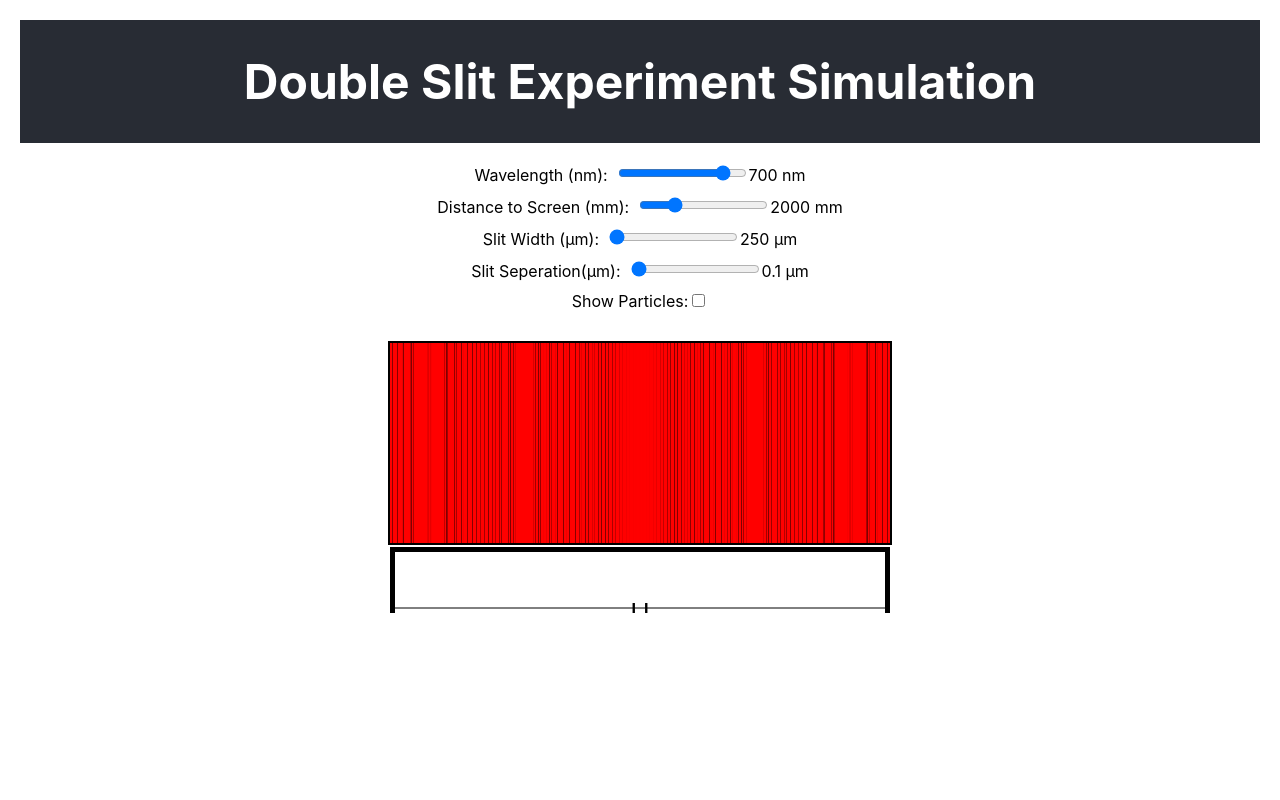
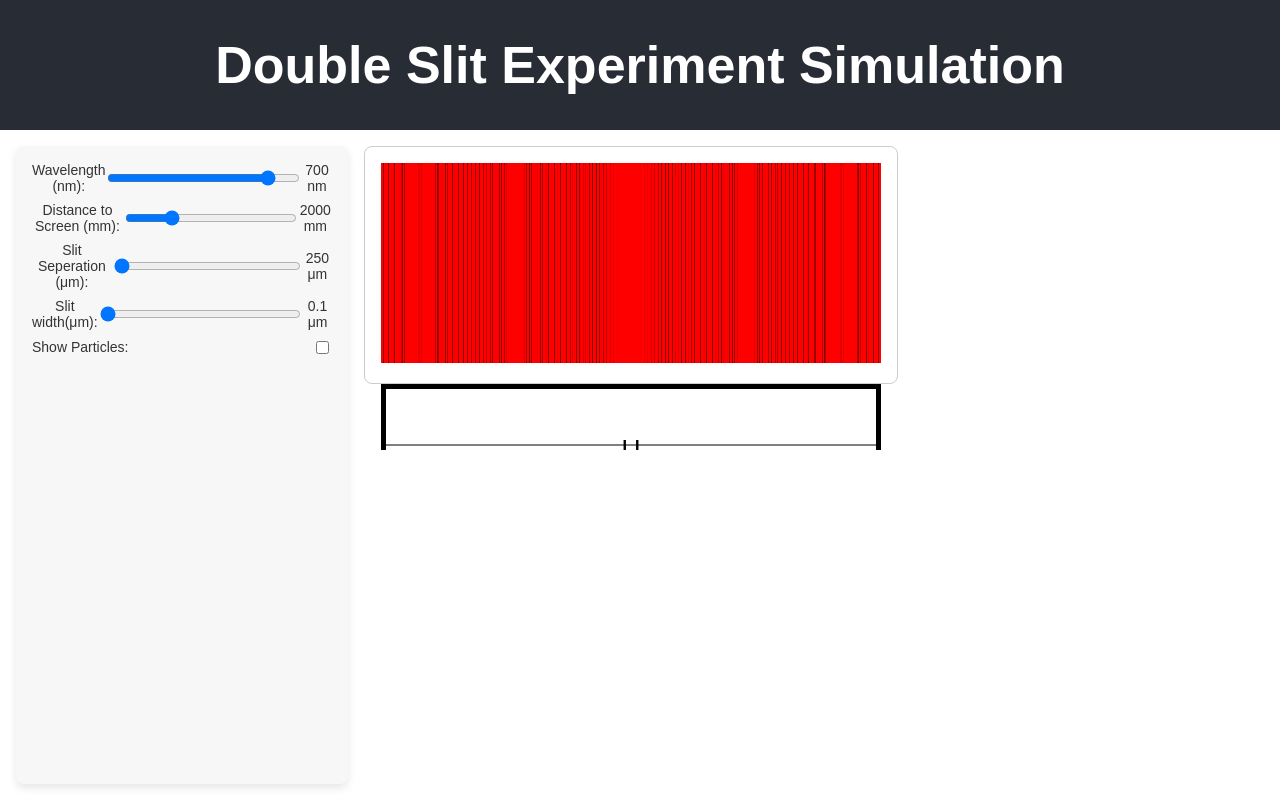
Before and after one commit to cameronjobson/QuantumComputing, a React (Create React App) app in the folder double-slit-experiment/: page / in a window 1280 px wide. Built offline with nearby package versions, Linux system fonts and the light colour scheme.

Commit message:
Stylesheet adjustments and color visualization

```diff
--- a/double-slit-experiment/src/App.css
+++ b/double-slit-experiment/src/App.css
@@ -1,41 +1,102 @@
+/* App.css */
+
 .App {
   text-align: center;
-  padding: 20px;
+  font-family: 'Arial', sans-serif;
+  color: #333;
+  margin: 0;
+  padding: 0;
+  display: flex;
+  flex-direction: column;
+  height: 100vh;
 }
 
 .App-header {
   background-color: #282c34;
   min-height: 10vh;
   display: flex;
+  flex-direction: column;
   align-items: center;
   justify-content: center;
-  font-size: 24px;
+  font-size: calc(10px + 2vmin);
   color: white;
 }
 
 .controls {
-  margin: 20px 0;
+  margin: 1rem;
+  padding: 1rem;
+  border-radius: 8px;
+  background: #f7f7f7;
+  box-shadow: 0 4px 8px rgba(0,0,0,0.1);
   display: flex;
   flex-direction: column;
+  max-width: 300px; /* Fixed max-width to avoid resizing */
+}
+
+label {
+  display: flex;
+  align-items: center;
+  justify-content: space-between;
+  margin-bottom: 0.5rem;
+  font-size: 14px;
+}
+
+input[type="range"] {
+  width: 100%;
+  cursor: pointer;
+}
+
+input[type="checkbox"] {
+  margin-left: 0.5rem;
+}
+
+.WaveInterferenceContainer {
+  border: 1px solid #ccc;
+  padding: 1rem;
+  margin-top: 1rem;
+  border-radius: 8px;
+}
+
+.DoubleSlitContainer {
+  margin-top: 1rem;
+}
+
+/* Flex layout for main content */
+.main-content {
+  display: flex;
+  flex: 1;
+}
+
+.controls-container {
+  flex-basis: 300px; /* Fixed width for the controls */
+}
+
+.visualization-container {
+  flex: 1;
+  display: flex;
+  flex-direction: column;
+  justify-content: center;
   align-items: center;
 }
 
-.controls label {
-  margin-bottom: 10px;
+.visualization {
+  max-width: 90%;
+  margin: auto;
 }
 
-.controls input[type="range"] {
-  margin-left: 10px;
+/* Responsive adjustments */
+@media (max-width: 768px) {
+  .main-content {
+    flex-direction: column;
+  }
+
+  .controls-container,
+  .visualization-container {
+    flex-basis: auto;
+    width: 100%;
+  }
+
+  .visualization {
+    max-width: 100%;
+  }
 }
-
-.controls span {
-  margin-left: 10px;
-}
-
-.WaveInterferenceContainer {
-  display: flex;
-  justify-content: center;
-  align-items: center;
-  border: 2px solid #000; /* Border style, width, and color */
-  display: inline-flex;
-}
--- a/double-slit-experiment/src/App.js
+++ b/double-slit-experiment/src/App.js
@@ -19,7 +19,9 @@ function App() {
       <header className="App-header">
         <h1>Double Slit Experiment Simulation</h1>
       </header>
-      <div className="controls">
+      <div style={{ display: "flex", flexGrow: 1}}>
+        <div style={{ display: "flex" }}>
+          <div className="controls" style={{ marginRight: "1rem" ,width: '500px' }}>
             <label>
               Wavelength (nm):
               <input
@@ -43,18 +45,18 @@ function App() {
               {distance} mm
             </label>
             <label>
-          Slit Width (μm):
+              Slit Seperation (μm):
               <input
                 type="range"
-            min="300"
-            max="1000"
+                min="800"
+                max="1500"
                 value={slitSeparation}
                 onChange={(e) => setSlitSeparation(Number(e.target.value))}
               />
               {slitSeparation} μm
             </label>
             <label>
-          Slit Seperation(μm):
+              Slit width(μm):
               <input
                 type="range"
                 min="300"
@@ -98,6 +100,7 @@ function App() {
               </label>
             )}
           </div>
+          <div style={{ flex: 1 }}>
             <div className="WaveInterferenceContainer">
               <WaveInterference
                 wavelength={wavelength}
@@ -119,6 +122,9 @@ function App() {
               />
             </div>
           </div>
+        </div>
+      </div>
+    </div>
   );
 }
 
--- a/double-slit-experiment/src/ParticleCanvas.js
+++ b/double-slit-experiment/src/ParticleCanvas.js
@@ -1,8 +1,8 @@
 // ParticleCanvas.js
 
 import React, { useRef, useEffect } from 'react';
-
-const ParticleCanvas = ({ points, probabilityDensity, numPhotons }) => {
+import { wavelengthToColor } from './WaveCanvas';
+const ParticleCanvas = ({ points, probabilityDensity, numPhotons,wavelength }) => {
   const canvasRef = useRef(null);
 
   useEffect(() => {
@@ -12,7 +12,15 @@ const ParticleCanvas = ({ points, probabilityDensity, numPhotons }) => {
     const height = canvas.height;
 
     ctx.clearRect(0, 0, width, height); // Clear the canvas
-    ctx.fillStyle = 'blue';
+
+    // ctx.fillStyle = 'blue';
+    // make the background black
+    ctx.fillStyle = 'black';
+    ctx.fillRect(0, 0, width, height);
+
+    const color = wavelengthToColor(wavelength,1);
+    ctx.fillStyle = color;
+    console.log(color)
 
     for (let i = 0; i < numPhotons; i++) {
       const pointIndex = weightedRandom(probabilityDensity);
--- a/double-slit-experiment/src/WaveCanvas.js
+++ b/double-slit-experiment/src/WaveCanvas.js
@@ -1,8 +1,61 @@
 // WaveCanvas.js
 
 import React, { useRef, useEffect } from 'react';
+export function wavelengthToColor(wavelength,brightness) {
+    var R, G, B, alpha;
 
-const WaveCanvas = ({ points, intensity }) => {
+    if (wavelength >= 380 && wavelength < 440) {
+        R = -(wavelength - 440) / (440 - 380);
+        G = 0.0;
+        B = 1.0;
+    } else if (wavelength >= 440 && wavelength < 490) {
+        R = 0.0;
+        G = (wavelength - 440) / (490 - 440);
+        B = 1.0;
+    } else if (wavelength >= 490 && wavelength < 510) {
+        R = 0.0;
+        G = 1.0;
+        B = -(wavelength - 510) / (510 - 490);
+    } else if (wavelength >= 510 && wavelength < 580) {
+        R = (wavelength - 510) / (580 - 510);
+        G = 1.0;
+        B = 0.0;
+    } else if (wavelength >= 580 && wavelength < 645) {
+        R = 1.0;
+        G = -(wavelength - 645) / (645 - 580);
+        B = 0.0;
+    } else if (wavelength >= 645 && wavelength <= 750) {
+        R = 1.0;
+        G = 0.0;
+        B = 0.0;
+    } else {
+        R = 0.0;
+        G = 0.0;
+        B = 0.0; // outside the visible spectrum
+    }
+
+    // Increase intensity closer to the vision limits
+    if (wavelength > 700) {
+        alpha = 0.3 + 0.7 * (750 - wavelength) / (750 - 700);
+    } else if (wavelength < 420) {
+        alpha = 0.3 + 0.7 * (wavelength - 380) / (420 - 380);
+    } else {
+        alpha = 1.0;
+    }
+
+    R = Math.round(R * alpha * 255);
+    G = Math.round(G * alpha * 255);
+    B = Math.round(B * alpha * 255);
+
+    return `rgb(${brightness*R}, ${brightness*G}, ${brightness*B})`;
+}
+
+
+// Example usage:
+var color = wavelengthToColor(500); // A wavelength of 500nm
+console.log(color); // Outputs: rgb(0, 255, 0)
+
+const WaveCanvas = ({ points, intensity,wavelength }) => {
   const canvasRef = useRef(null);
 
   useEffect(() => {
@@ -39,9 +92,9 @@ const WaveCanvas = ({ points, intensity }) => {
       // scale the intensity array to 0-255
       const brightness = intensity[index];  // Scale brightness to 0-255
       // then given some brightness, we take some RGB
-      const RGB = [255,0,0]
-      const color = `rgb(${brightness*RGB[0]},${brightness*RGB[1]},${brightness*RGB[2]})`;
-      ctx.strokeStyle = color;
+      const RGB = wavelengthToColor(wavelength, brightness)
+      // const color = `rgb(${brightness*RGB[0]},${brightness*RGB[1]},${brightness*RGB[2]})`;
+      ctx.strokeStyle = RGB;
       ctx.beginPath();
       ctx.moveTo(x, 0);  // Start at the top of the canvas
       ctx.lineTo(x, height);  // Draw to the bottom of the canvas
--- a/double-slit-experiment/src/WaveInterference.js
+++ b/double-slit-experiment/src/WaveInterference.js
@@ -25,9 +25,9 @@ const WaveInterference = ({ wavelength, distance, slitSeparation, showParticles,
   if (observerEffect) {
     return <ObserverEffectCanvas points={points} intensity={intensity} measure={true} />;
   } else if (showParticles) {
-    return <ParticleCanvas points={points} probabilityDensity={intensity} numPhotons={numPhotons} />;
+    return <ParticleCanvas points={points} probabilityDensity={intensity} numPhotons={numPhotons} wavelength={wavelength} />;
   } else {
-    return <WaveCanvas points={points} intensity={intensity} />;
+    return <WaveCanvas points={points} intensity={intensity} wavelength={wavelength} />;
   }
 };
 
--- a/double-slit-experiment/src/diagramComponent.js
+++ b/double-slit-experiment/src/diagramComponent.js
@@ -7,7 +7,7 @@ const DoubleSlit = ({
   showParticles,
   slitWidth
 }) => {
-  const localSlitWidth = slitWidth/5;
+  const localSlitWidth = slitWidth/50;
 
 
 
```
Lines whose indentation alone changed are shown as unchanged.
